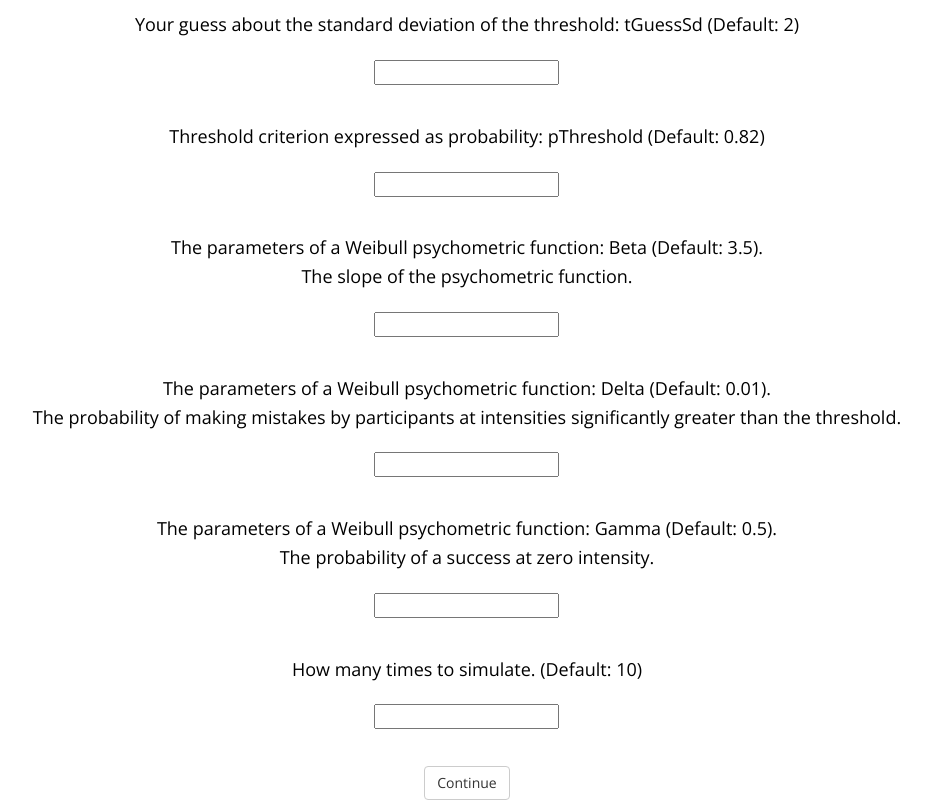
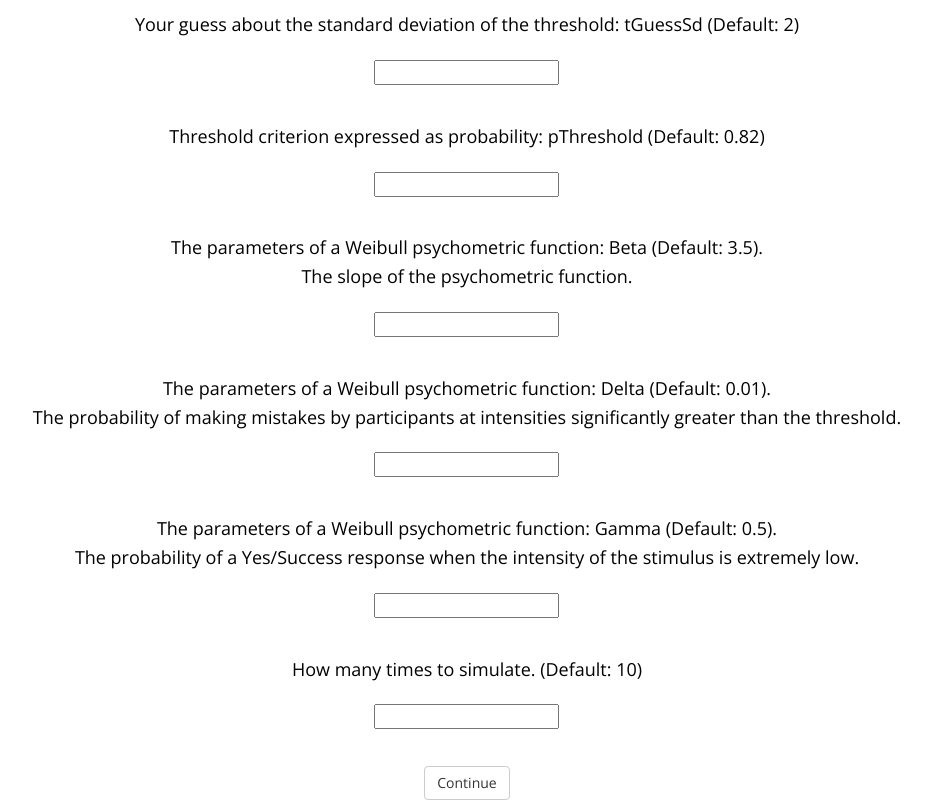
Before and after one commit to kurokida/jsQUEST, a website: page jsPsychDemo/jsQUEST_jsPsychDemo.html in a window 1280 px wide. Shown: the part 503-1303 px from the top of the page, without its empty margins (173-1104 px from the left). Drawn offline with nearby package versions, Linux system fonts and the light colour scheme.

Commit message:
Update the explanation of Gamma parameter

```diff
--- a/jsPsychDemo/jsQUEST_jsPsychDemo.html
+++ b/jsPsychDemo/jsQUEST_jsPsychDemo.html
@@ -47,7 +47,7 @@
             {prompt: `Threshold criterion expressed as probability: pThreshold (Default: 0.82)`, name: `pThreshold`, columns: 20},
             {prompt: `The parameters of a Weibull psychometric function: Beta (Default: 3.5). <br>The slope of the psychometric function.`, name: `beta`, columns: 20},
             {prompt: `The parameters of a Weibull psychometric function: Delta (Default: 0.01). <br>The probability of making mistakes by participants at intensities significantly greater than the threshold.`, name: `delta`, columns: 20},
-            {prompt: `The parameters of a Weibull psychometric function: Gamma (Default: 0.5). <br>The probability of a success at zero intensity.`, name: `gamma`, columns: 20},
+            {prompt: `The parameters of a Weibull psychometric function: Gamma (Default: 0.5). <br>The probability of a Yes/Success response when the intensity of the stimulus is extremely low.`, name: `gamma`, columns: 20},
             {prompt: `How many times to simulate. (Default: 10)`, name: `trialsDesired`, columns: 20}
         ],
         on_finish(data){
```
